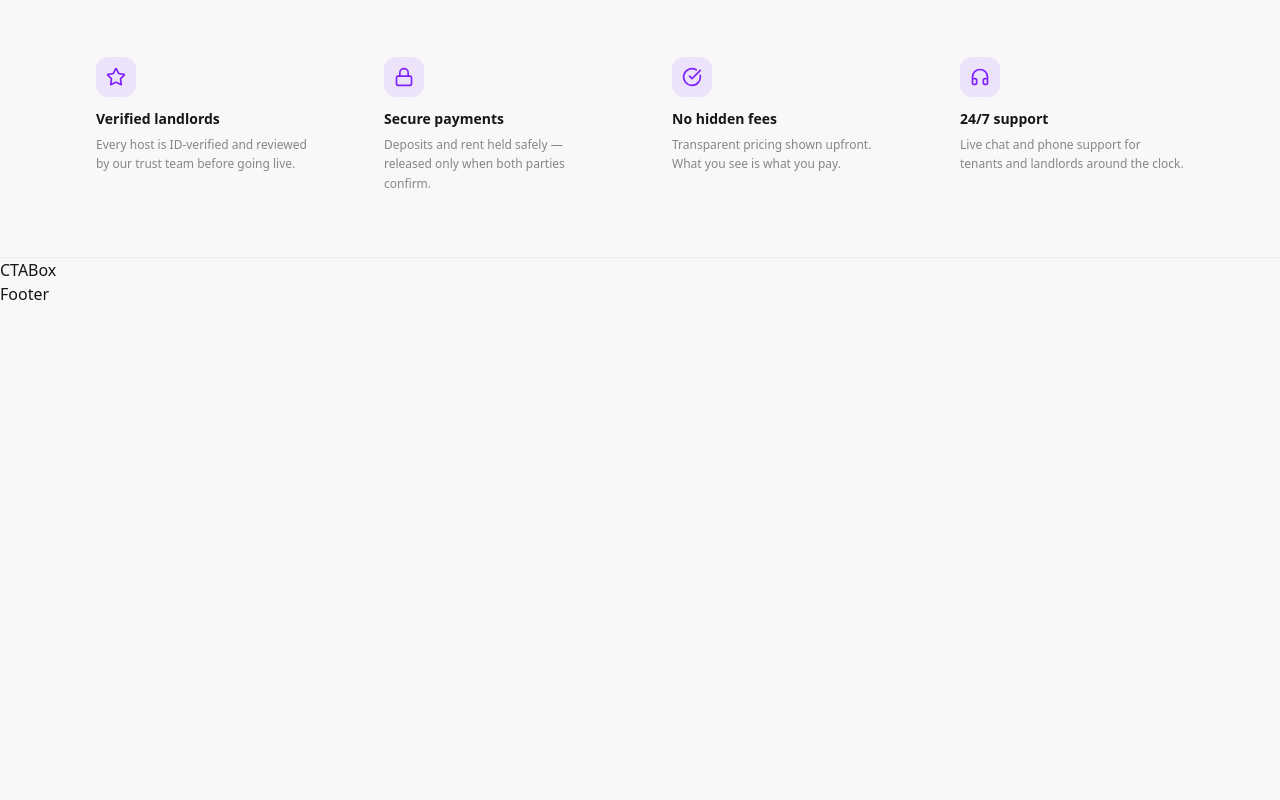
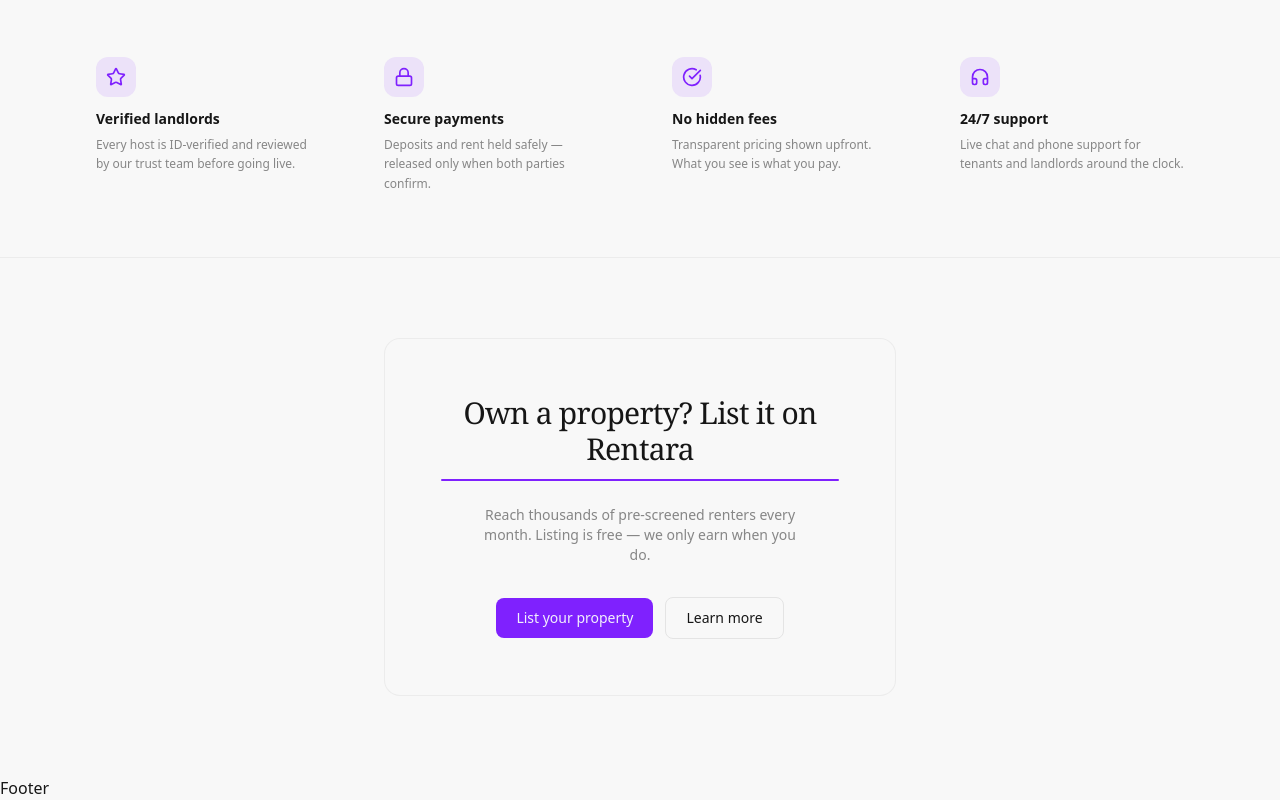
Before and after one commit to johnmarkfrncsc/Renting-App, a React (Vite) app in the folder frontend/: page / in a window 1280 px wide. Shown: the part 1013-1813 px from the top of the page. Before the commit the page ends 1319 px from the top, so only its background shows below. Built offline with nearby package versions, Linux system fonts and the light colour scheme; no server answers; sample sign-in values are in the browser's storage.

Commit message:
feat: add CTABox component for landing page

```diff
--- a/frontend/src/components/landing/feature/CTABox.jsx
+++ b/frontend/src/components/landing/feature/CTABox.jsx
@@ -1,7 +1,36 @@
-import React from "react";
+import { Link } from "react-router-dom";
 
 const CTABox = () => {
-  return <div>CTABox</div>;
+  return (
+    <div className="px-5 md:px-6 py-16 md:py-20">
+      <div className="max-w-lg mx-auto text-center bg-base-100 border border-base-300/60 rounded-2xl px-8 py-14 md:px-14">
+        <h2 className="font-serif text-2xl md:text-3xl tracking-tight mb-3">
+          Own a property? List it on Rentara
+        </h2>
+        <div className="w-full h-0.5 rounded-full bg-primary mx-auto mb-6" />
+
+        <p className="text-sm text-base-content/50 max-w-xs mx-auto mb-8">
+          Reach thousands of pre-screened renters every month. Listing is free —
+          we only earn when you do.
+        </p>
+
+        <div className="flex flex-col sm:flex-row items-center justify-center gap-3">
+          <Link
+            to="/signup"
+            className="w-full sm:w-auto inline-flex items-center justify-center px-5 py-2.5 rounded-lg text-sm font-medium bg-primary text-primary-content hover:opacity-85 transition-all"
+          >
+            List your property
+          </Link>
+          <a
+            href="#"
+            className="w-full sm:w-auto inline-flex items-center justify-center px-5 py-2.5 rounded-lg text-sm font-medium border border-base-300 bg-base-100 text-base-content hover:bg-base-200 transition-all"
+          >
+            Learn more
+          </a>
+        </div>
+      </div>
+    </div>
+  );
 };
 
 export default CTABox;
```
